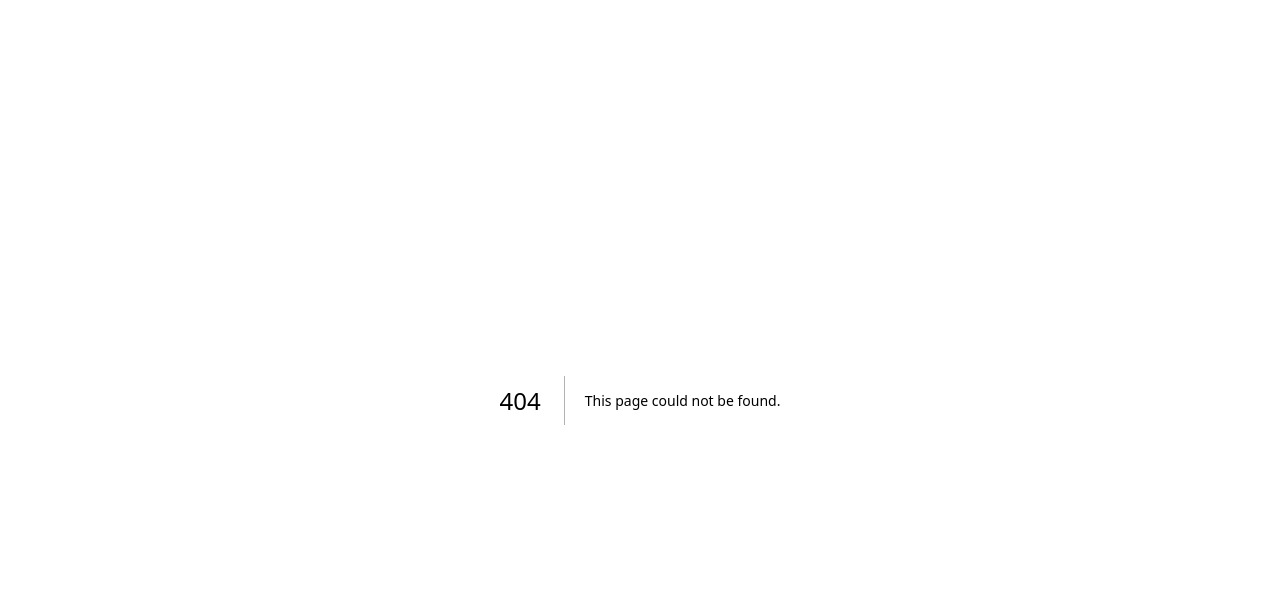
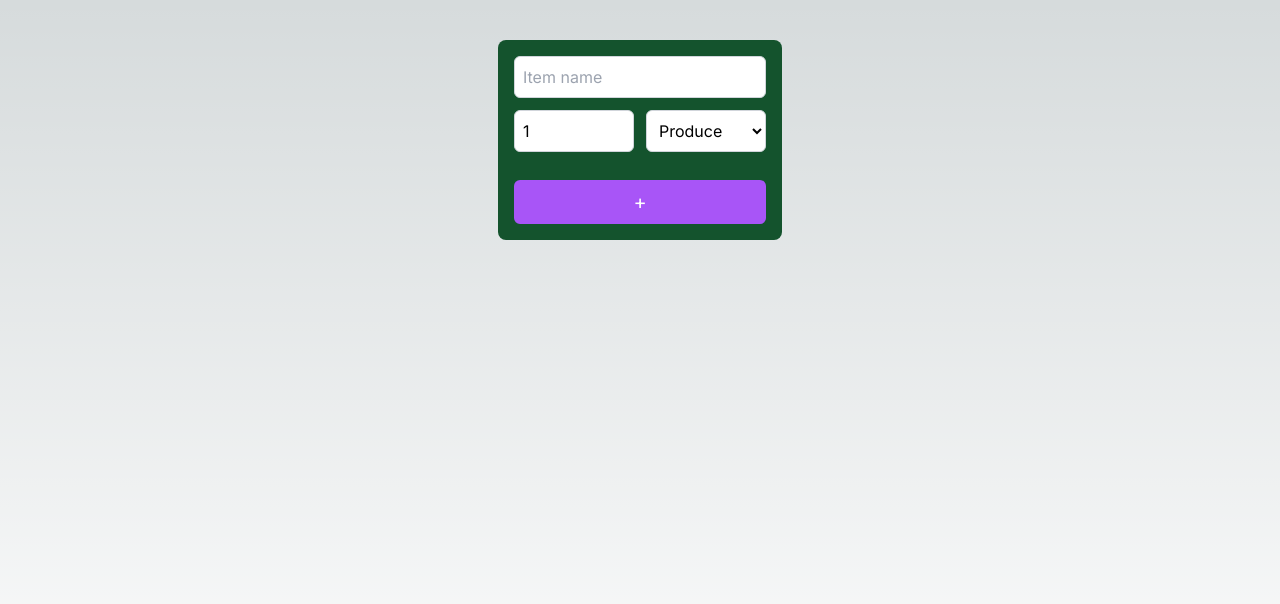
Before and after one commit to RichardVergara09/cprg306-assignments, a Next.js app: page /week-4 in a window 1280 px wide. Before the commit this address had no page. Shown: the top 604 px of the page. Built offline with nearby package versions, Linux system fonts and the light colour scheme.

Commit message:
GoodCopy

```diff
--- a/app/layout.js
+++ b/app/layout.js
@@ -4,7 +4,7 @@ import "./globals.css";
 const inter = Inter({ subsets: ["latin"] });
 
 export const metadata = {
-  title: "Shopping List",
+  title: "CPRG 306",
   description: "Generated by create next app",
 };
 
--- a/app/page.js
+++ b/app/page.js
@@ -10,6 +10,9 @@ export default function Home() {
         <div>
           <Link className="underline text-cyan-600 hover:text-cyan-300" href="./week-3">Week 3 Assignment</Link>
         </div>
+        <div>
+          <Link className="underline text-cyan-600 hover:text-cyan-300" href="./week-4">Week 4 Assignment</Link>
+        </div>
       </main>
   );
 }
--- /dev/null
+++ b/app/week-4/new-item.js
@@ -0,0 +1,93 @@
+"use client"
+
+import {useState} from "react";
+
+export default function ItemForm(){
+
+    const [name, setName] = useState("");
+    const [quantity, setQuantity] = useState(1);
+    const [category, setCategory] = useState("Produce");
+
+    const submissionHandler = (event) => {
+        console.dir(event);
+
+        event.preventDefault();
+
+        const item = {name, quantity, category};
+        console.log(item);
+
+
+           //alert state
+        alert(`Name: ${name}
+        n\ Quantity: ${quantity}
+        n\ Category: ${category}`)
+
+        setName("Item name")
+        setQuantity(1)
+        setCategory("Category")
+    };
+
+    const handleFormName = (event) => {
+        // console.dir(event);
+        setName(event.target.value);
+    };
+    const handleForQuantity = (event) => setQuantity(event.target.value);
+    const handleForCategory = (event) => setCategory(event.target.value);
+
+    return(
+        <div className="flex items-start justify-center min-h-screen pt-10 bg-black-900">
+            <form
+                onSubmit={submissionHandler}
+                className="flex flex-col items-center bg-green-900 justify-center p-4 rounded-lg space-y-3 max-w-xs"
+            >
+                <div className="w-full">
+                    <input
+                        required
+                        type="text"
+                        onChange={handleFormName}
+                        value={name}
+                        placeholder="Item name"
+                        className="w-full p-2 border border-gray-300 rounded-md bg-white placeholder-gray-400"
+                    />
+                </div>
+                <div className="flex w-full space-x-3">
+                    <input
+                        required
+                        type="number"
+                        onChange={handleForQuantity}
+                        value={quantity}
+                        min="1"
+                        max="99"
+                        className="w-1/2 p-2 border border-gray-300 rounded-md bg-white text-black"
+                    />
+                    <select
+                        required
+                        onChange={handleForCategory}
+                        value={category}
+                        className="w-1/2 p-2 border border-gray-300 rounded-md bg-white text-black"
+                    >
+                        <option value="Produce">Produce</option>
+                        <option value="Dairy">Dairy</option>
+                        <option value="Bakery">Bakery</option>
+                        <option value="Meat">Meat</option>
+                        <option value="Frozen Foods">Frozen Foods</option>
+                        <option value="Canned Goods">Canned Goods</option>
+                        <option value="Dry Goods">Dry Goods</option>
+                        <option value="Beverages">Beverages</option>
+                        <option value="Snacks">Snacks</option>
+                        <option value="Household">Household</option>
+                        <option value="Other">Other</option>
+                    </select>
+                </div>
+                <div className="w-full pt-4">
+                    <button
+                        type="submit"
+                        className="w-full py-2 bg-purple-500 text-white rounded-md text-xl"
+                    >
+                        +
+                    </button>
+                </div>
+            </form>
+        </div>
+    );
+}
--- /dev/null
+++ b/app/week-4/page.js
@@ -0,0 +1,11 @@
+import ItemForm from "./new-item";
+import DogForm from "./new-item";
+
+
+export default function page(){
+    return(
+        <main>
+            <ItemForm/>
+        </main>
+    );
+}
```
